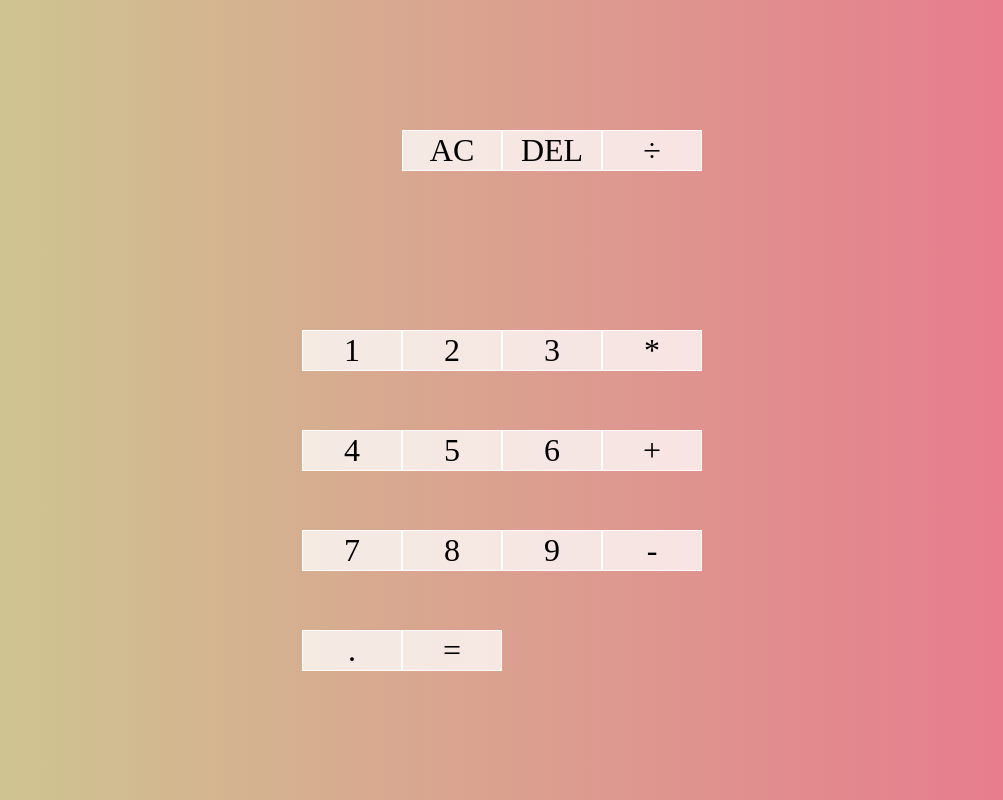
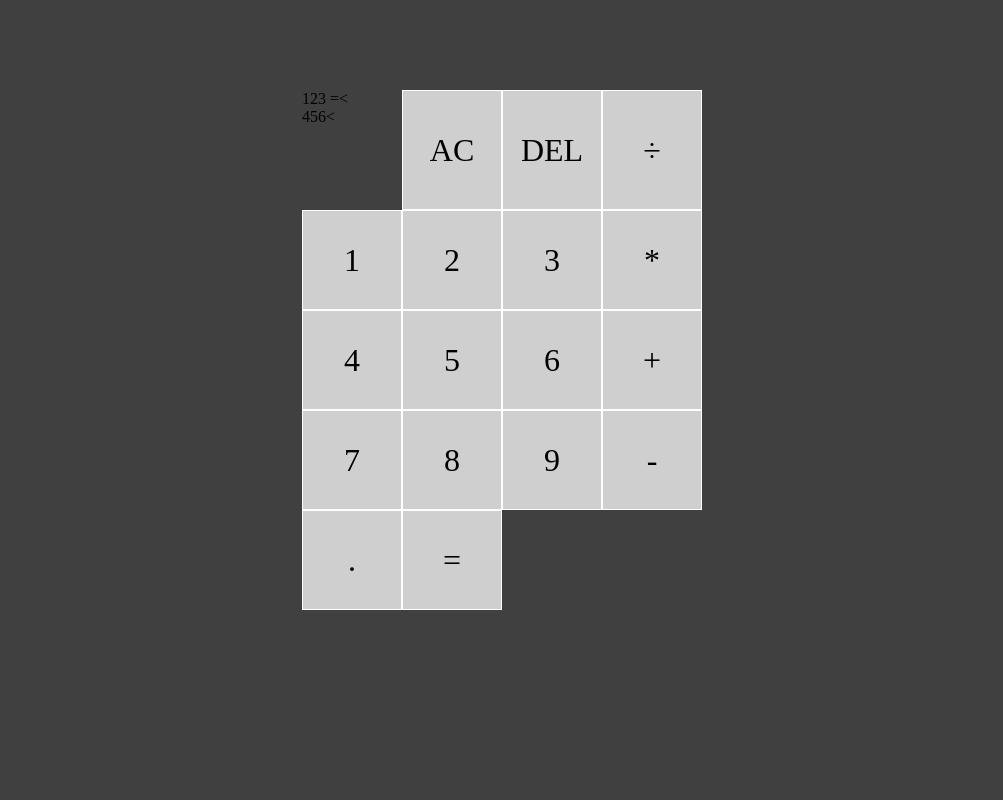
Before and after one commit to EmilioBenavides/javascript-calculator, a plain HTML site: page index.html in a window 1280 px wide. Shown: the whole page, without its empty margins (138-1141 px from the left). Drawn offline with Linux system fonts and the light colour scheme.

Commit message:
changed background color

```diff
--- a/css/styles.css
+++ b/css/styles.css
@@ -7,12 +7,12 @@
 body {
     margin: 0;
     padding: 0;
-    background: linear-gradient(to right, #CBCE91FF, #EA738DFF);
+    background: rgb(0, 0, 0, 75%);
 }
 
 .calculator-grid {
     display: grid;justify-content: center;
-    align-items: center;
+    align-content: center;
     min-height: 100vh;
     grid-template-columns: repeat(4, 100px);
     grid-template-rows: minmax(120px, auto) repeat(5, 100px);
@@ -25,3 +25,15 @@ body {
     outline: none;
     background-color: rgba(255, 255, 255, 0.75);
 }
+
+.calculator-grid > button:hover {
+    background-color: #a9a9a9;
+}
+
+.span-two {
+    grid-column: two span;
+}
+
+.output {
+    grid-column: span -1;
+}
--- a/index.html
+++ b/index.html
@@ -5,8 +5,8 @@
     <title>Javascript Calculator</title>
     <div class="calculator-grid">
         <div class="output">
-            <div class="previous-operand"></div>
-            <div class="current-operand"></div>
+            <div class="previous-operand">123 =<</div>
+            <div class="current-operand">456<</div>
         </div>
         <button class="span-two">AC</button>
         <button>DEL</button>
```
